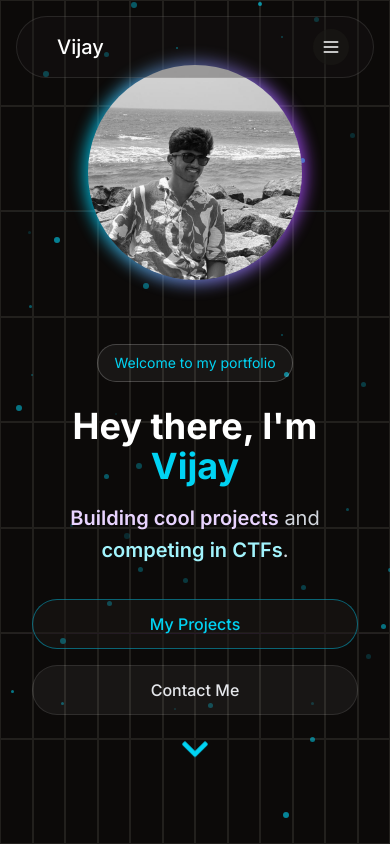
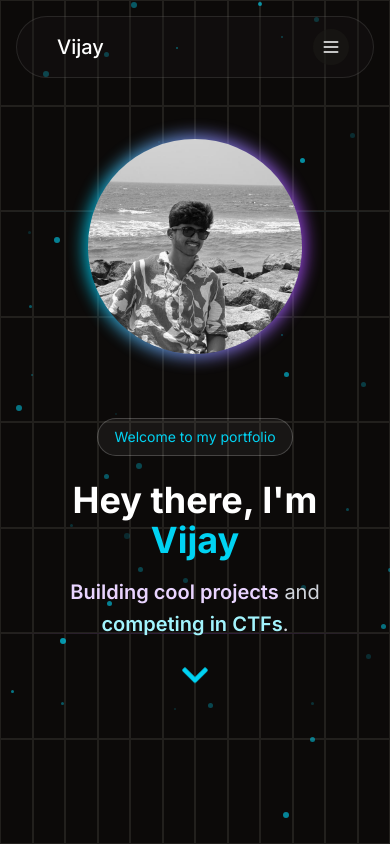
Before and after one commit to vijayvenkatj/portfolio, a Next.js app: page / in a window 390 px wide. Shown: the top 845 px of the page. Built offline with nearby package versions, Linux system fonts and the light colour scheme.

Commit message:
Changed intro buttons

```diff
--- a/src/components/intro.tsx
+++ b/src/components/intro.tsx
@@ -19,11 +19,11 @@ const IntroComponent = () => {
             <span className="text-purple-200 font-semibold">Building cool projects</span> and <span className="text-cyan-200 font-semibold">competing in CTFs</span>.
         </p>
 
-        <div className="mt-8 flex flex-col sm:flex-row justify-center gap-4">
+        <div className="hidden mt-8 sm:flex flex-col sm:flex-row justify-center gap-4">
           <a href='#projects' className="px-6 py-3 rounded-full border border-cyan-500/50 bg-stone-900/50 text-cyan-400 hover:bg-cyan-900/30 hover:border-cyan-400 transition-all duration-300 font-medium">
             My Projects
           </a>
-          <a href='#contact' className="px-6 py-3 rounded-full border border-white/10 bg-white/5 text-gray-200 hover:bg-purple-900/30 hover:border-purple-400 hover:text-purple-200 transition-all duration-300 font-medium">
+          <a href='#contact' className="hidden sm:flex 1px-6 py-3 rounded-full border border-white/10 bg-white/5 text-gray-200 hover:bg-purple-900/30 hover:border-purple-400 hover:text-purple-200 transition-all duration-300 font-medium">
             Contact Me
           </a>
         </div>
```
